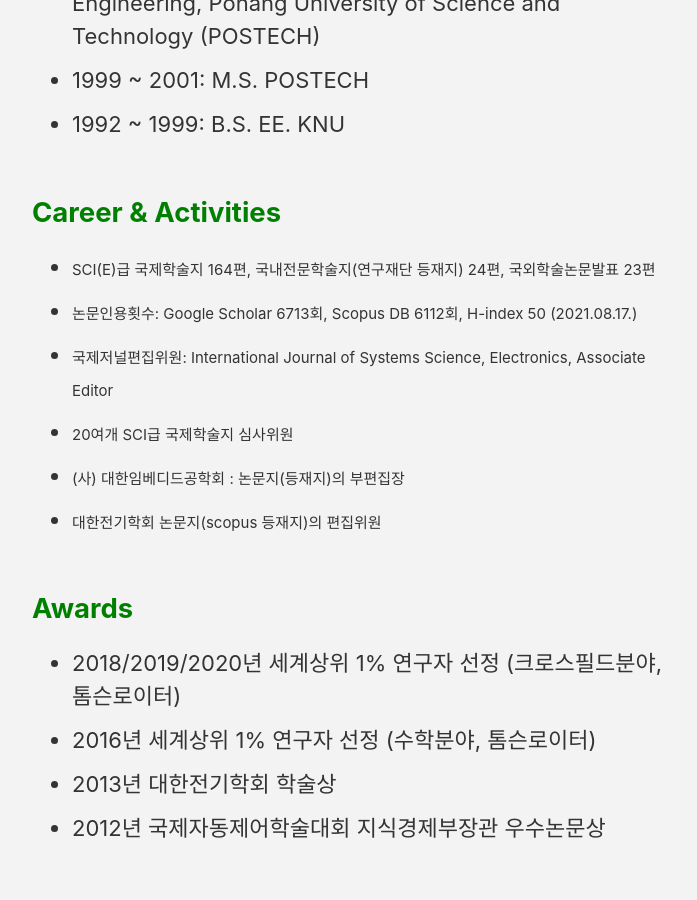
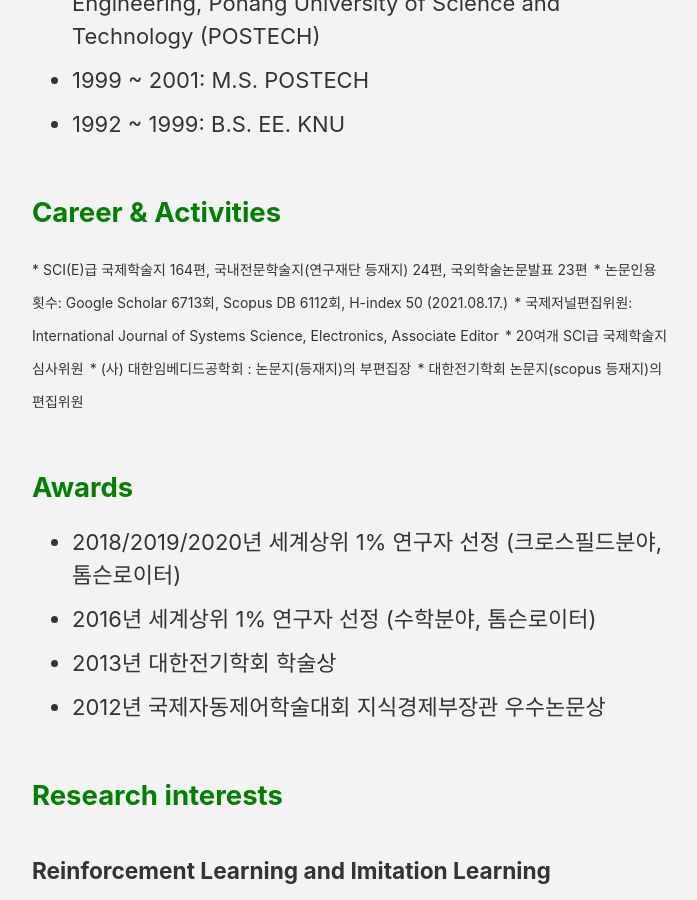
Before and after one commit to CPSC-LAB/CPSC-LAB.github.io, a Jekyll site: the page built from _pages/professor.md, in a window 1280 px wide and 900 px high, scrolled down 991 px. Shown: the whole window, without its empty margins (290-987 px from the left). Built offline with Jekyll 4.4.1, drawn with Linux system fonts in a browser that asks for light colours; cached includes are drawn as plain includes; some of the changed lines change nothing that is shown.

Commit message:
Update professor.md

```diff
--- a/_pages/professor.md
+++ b/_pages/professor.md
@@ -16,12 +16,12 @@
 * 1992 ~ 1999: B.S. EE. KNU
 
 ## <span style="color:green">Career & Activities</span>
-* <span style='font-size: 15px'>SCI(E)급 국제학술지 164편, 국내전문학술지(연구재단 등재지) 24편, 국외학술논문발표 23편</span>
-* <span style='font-size: 15px'>논문인용횟수: Google Scholar 6713회, Scopus DB 6112회, H-index 50 (2021.08.17.)</span>
-* <span style='font-size: 15px'>국제저널편집위원: International Journal of Systems Science, Electronics, Associate Editor</span>
-* <span style='font-size: 15px'>20여개 SCI급 국제학술지 심사위원</span>
-* <span style='font-size: 15px'>(사) 대한임베디드공학회 : 논문지(등재지)의 부편집장</span>
-* <span style='font-size: 15px'>대한전기학회 논문지(scopus 등재지)의 편집위원</span>
+<span style='font-size: 14px'>* SCI(E)급 국제학술지 164편, 국내전문학술지(연구재단 등재지) 24편, 국외학술논문발표 23편</span>
+<span style='font-size: 14px'>* 논문인용횟수: Google Scholar 6713회, Scopus DB 6112회, H-index 50 (2021.08.17.)</span>
+<span style='font-size: 14px'>* 국제저널편집위원: International Journal of Systems Science, Electronics, Associate Editor</span>
+<span style='font-size: 14px'>* 20여개 SCI급 국제학술지 심사위원</span>
+<span style='font-size: 14px'>* (사) 대한임베디드공학회 : 논문지(등재지)의 부편집장</span>
+<span style='font-size: 14px'>* 대한전기학회 논문지(scopus 등재지)의 편집위원</span>
 
 ## <span style="color:green">Awards</span>
 * 2018/2019/2020년 세계상위 1% 연구자 선정 (크로스필드분야, 톰슨로이터)
```
